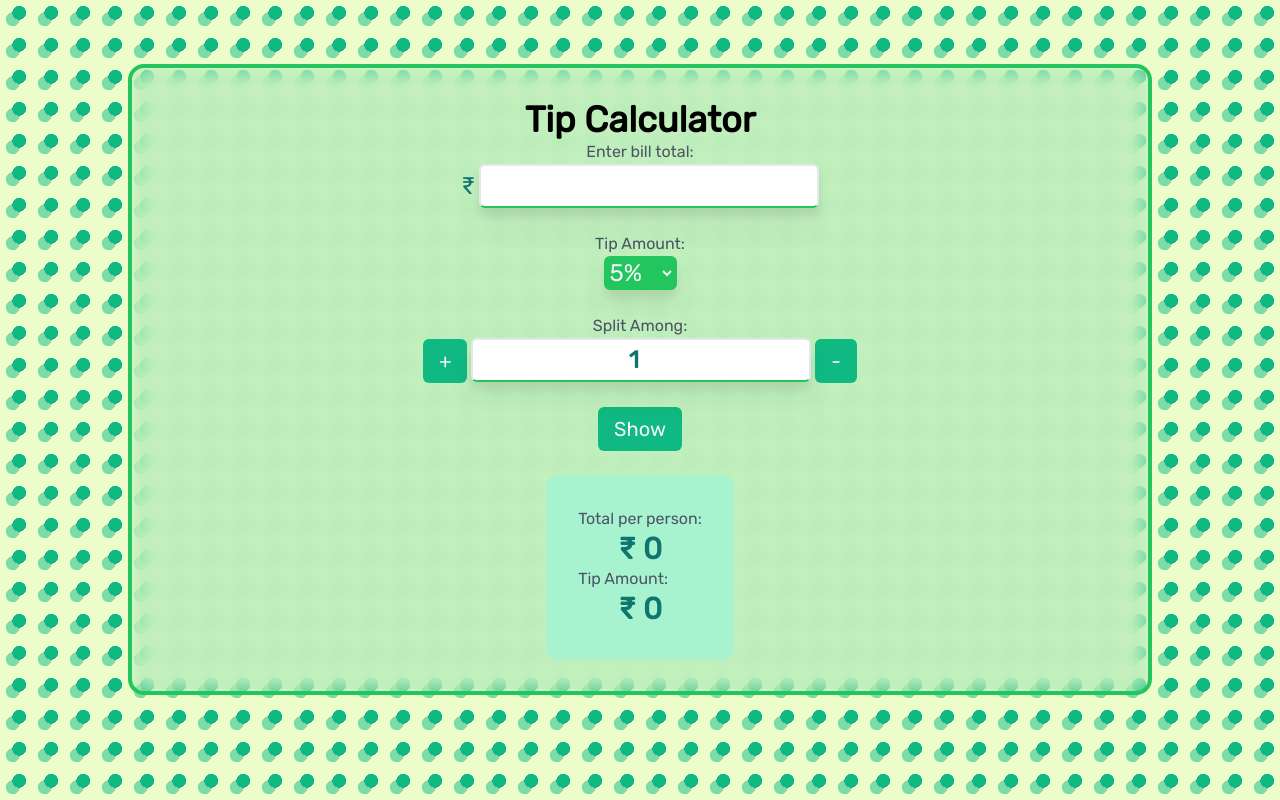
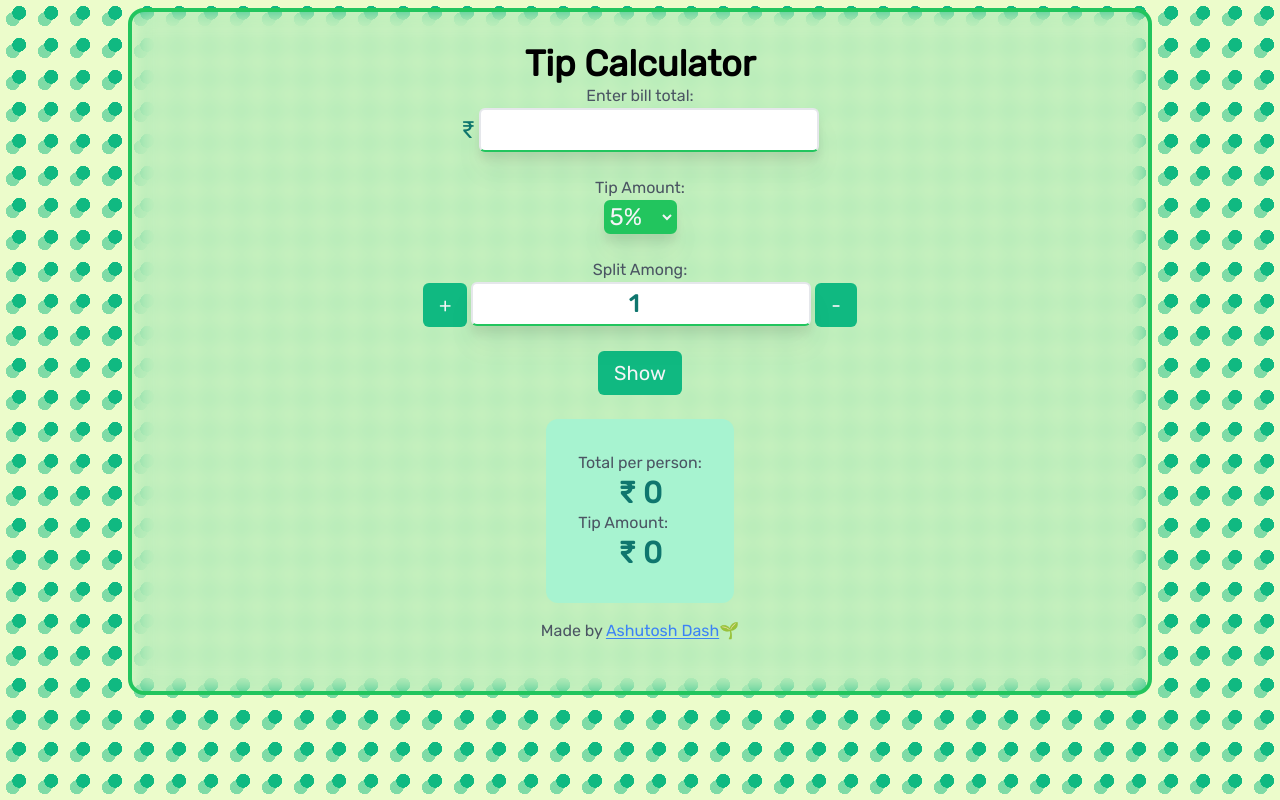
Before and after one commit to AshutoshDash1999/Tip-Calculator, a plain HTML site: page index.html in a window 1280 px wide. Drawn offline with nearby package versions, Linux system fonts and the light colour scheme.

Commit message:
minor changes update

```diff
--- a/index.html
+++ b/index.html
@@ -14,21 +14,12 @@
     <link rel="preconnect" href="https://fonts.gstatic.com" crossorigin>
     <link href="https://fonts.googleapis.com/css2?family=Rubik:wght@400&display=swap" rel="stylesheet">
 
-    <style>
-        body{
-            background: radial-gradient(circle at 60% 40%, #10b981 25%, transparent 26%),radial-gradient(circle at 40% 60%, #10b98180 25%, transparent 26%) ;
-            background-size: 2em 2em;
-            background-color: #f9f9ff;
-            z-index: -1;
-            font-family: 'Rubik', sans-serif;
-        }
-
-
-    </style>
+    <!-- Custom CSS  -->
+    <link rel="stylesheet" href="./style.css">
 </head>
 <body class="bg-lime-100">
 
-    <section class="flex flex-col justify-center items-center mx-auto my-16 w-4/5 p-8 rounded-2xl border-4 border-green-500 backdrop-blur-md">
+    <section class="flex flex-col justify-center items-center mx-auto my-2 w-4/5 p-8 rounded-2xl border-4 border-green-500 backdrop-blur-md">
         <p class="text-4xl font-bold">Tip Calculator</p>
         <label for="billAmount" class="text-gray-600 font-extrathin">Enter bill total: </label>
         <p class="text-teal-700">
@@ -65,8 +56,11 @@
             <p class="text-gray-600 font-extrathin">Tip Amount: </p>
             <p class=" text-center text-teal-700 font-bold text-3xl" id="tipAmount">	&#8377; 0</p>
         </section>
+
+        <footer class="my-4">
+            <p class="text-gray-600">Made by <a class="text-blue-500 underline underline-offset-2 hover:decoration-wavy" href="https://ashutoshdash.netlify.app">Ashutosh Dash</a>🌱</p>
+        </footer>
     </section>
-
 
     <script src="script.js"></script>
 </body>
--- /dev/null
+++ b/style.css
@@ -0,0 +1,9 @@
+@tailwind base;
+@tailwind components;
+@tailwind utilities;
+body{
+    background: radial-gradient(circle at 60% 40%, #10b981 25%, transparent 26%),radial-gradient(circle at 40% 60%, #10b98180 25%, transparent 26%) ;            background-size: 2em 2em;
+    background-color: #f9f9ff;
+    z-index: -1;
+    font-family: 'Rubik', sans-serif;
+}
```
